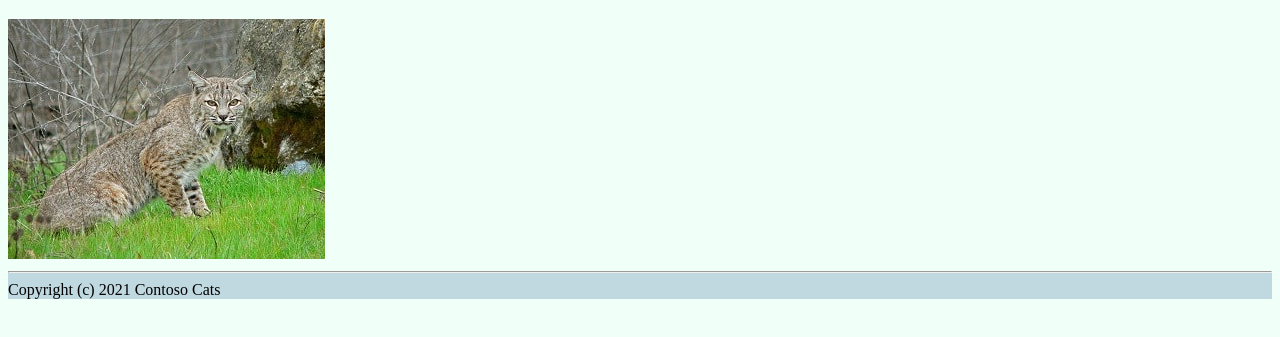
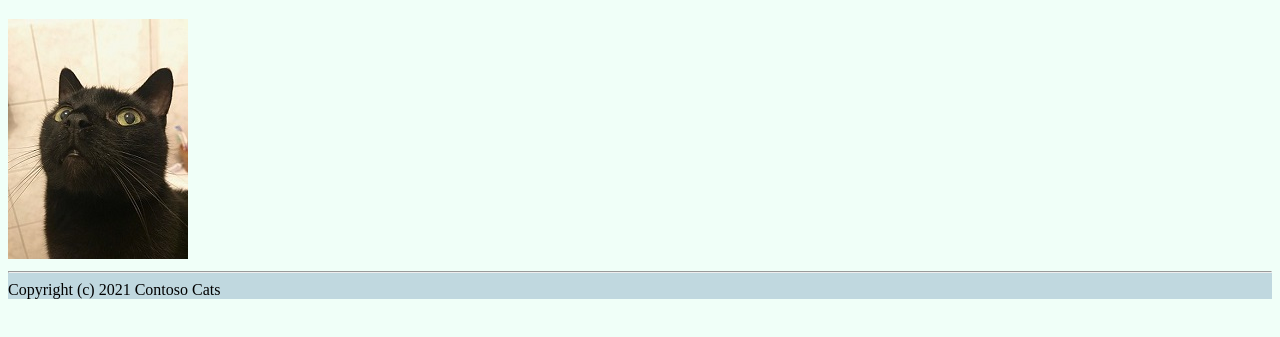
Before and after one commit to BrunoGGM/git-training, a plain HTML site: page index.html in a window 1280 px wide. Shown: the part 87-424 px from the top of the page. Drawn offline with Linux system fonts and the light colour scheme.

Commit message:
Add picture of Alice's cat

```diff
--- a/index.html
+++ b/index.html
@@ -8,7 +8,7 @@
   <body>
     <nav><a href="./index.html">home</a></nav>
     <h1>Our Furry Friends</h1>
-    <img src="Assets/bobcat2-317x240.jpg" />
+    <img class="cat" src="Assets/bombay-cat-180x240.jpg" />
     <footer><hr>Copyright (c) 2021 Contoso Cats</footer>
   </body
 </html>
```
Also changed, not shown: Assets/bombay-cat-180x240.jpg (added).
